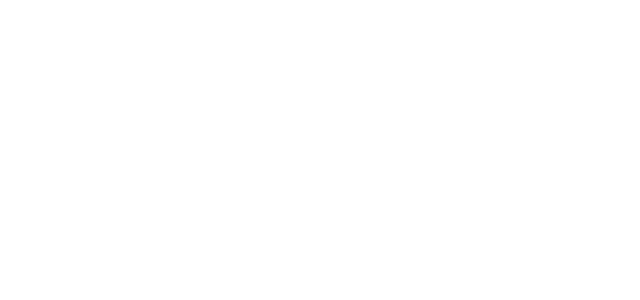
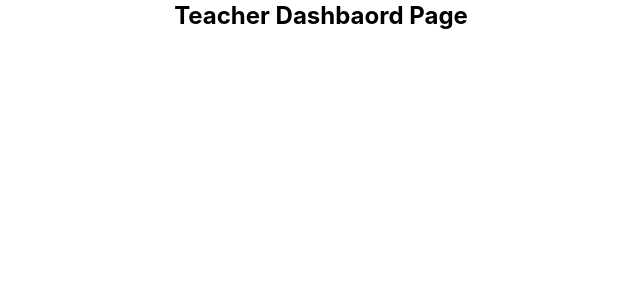
Before and after one commit to siphonhata/school_management, a React (Create React App) app in the folder web/: page /teacher/home in a window 1280 px wide. Before the commit this address had no page. Shown: the top 300 px of the page, without its empty margins (319-959 px from the left). Built offline with nearby package versions, Linux system fonts and the light colour scheme.

Commit message:
chore: add Teacher route and folder structure

```diff
--- a/web/src/App.tsx
+++ b/web/src/App.tsx
@@ -1,6 +1,6 @@
 import React from 'react';
 import { BrowserRouter as Router, Routes, Route } from 'react-router-dom';
-import { AdminModule, LoginComponent, ResetPasswordCard, StudentModule } from './components';
+import { AdminModule, LoginComponent, ResetPasswordCard, StudentModule, TeacherModule } from './components';
 
 function App() {
   return (
@@ -10,6 +10,7 @@
         <Route path="/reset_password" element={<ResetPasswordCard />} />
         <Route path="/admin/home" element={<AdminModule />} />
         <Route path="/student/home" element={<StudentModule />} />
+        <Route path="/teacher/home" element={<TeacherModule />} />
         </Routes>
     </Router>
   );
--- /dev/null
+++ b/web/src/components/Teacher/index.ts
@@ -0,0 +1 @@
+export * from './teacherModule';
--- /dev/null
+++ b/web/src/components/Teacher/teacherModule.tsx
@@ -0,0 +1,7 @@
+import React from 'react'
+
+export const TeacherModule = () => {
+  return (
+    <div className="flex justify-center text-center text-2xl font-bold">Teacher Dashbaord Page</div>
+  )
+}
--- a/web/src/components/index.ts
+++ b/web/src/components/index.ts
@@ -1,3 +1,4 @@
 export * from './Auth';
 export * from './Admin';
 export * from './Student';
+export * from './Teacher';
```
